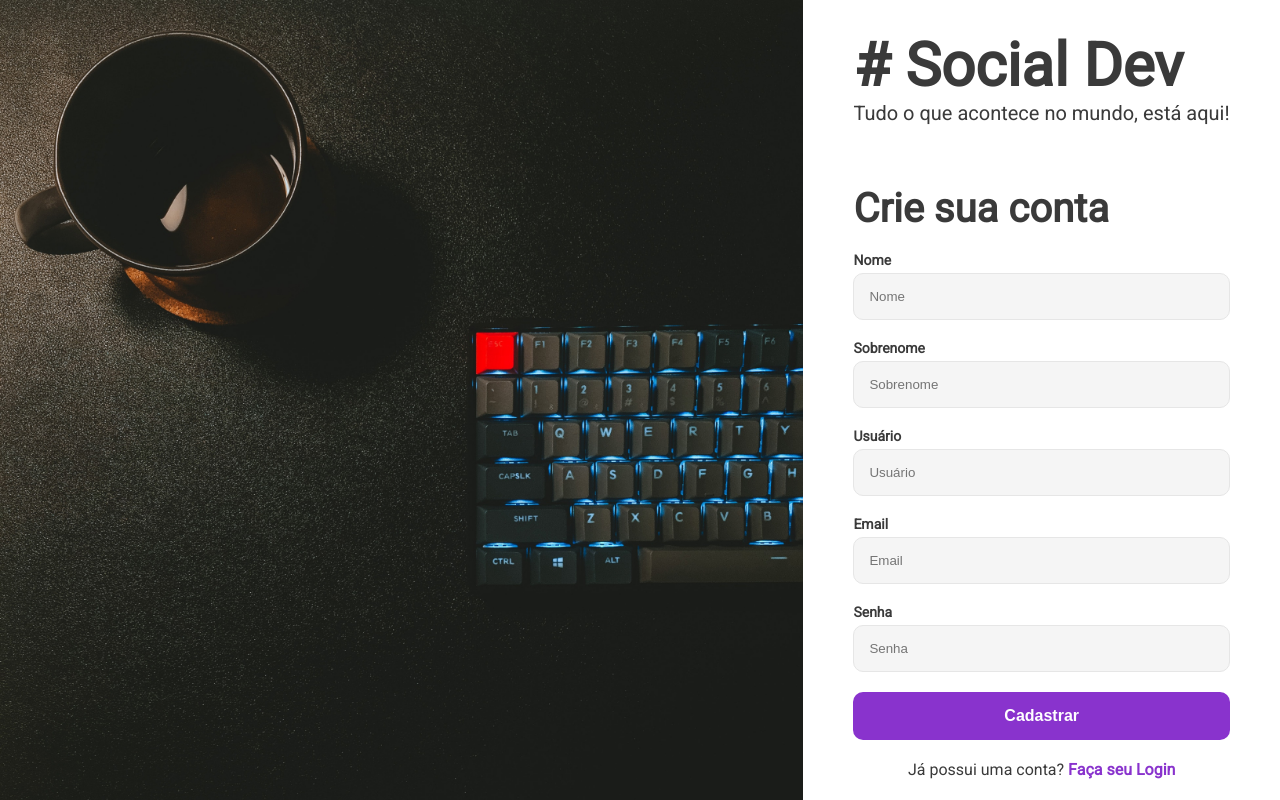
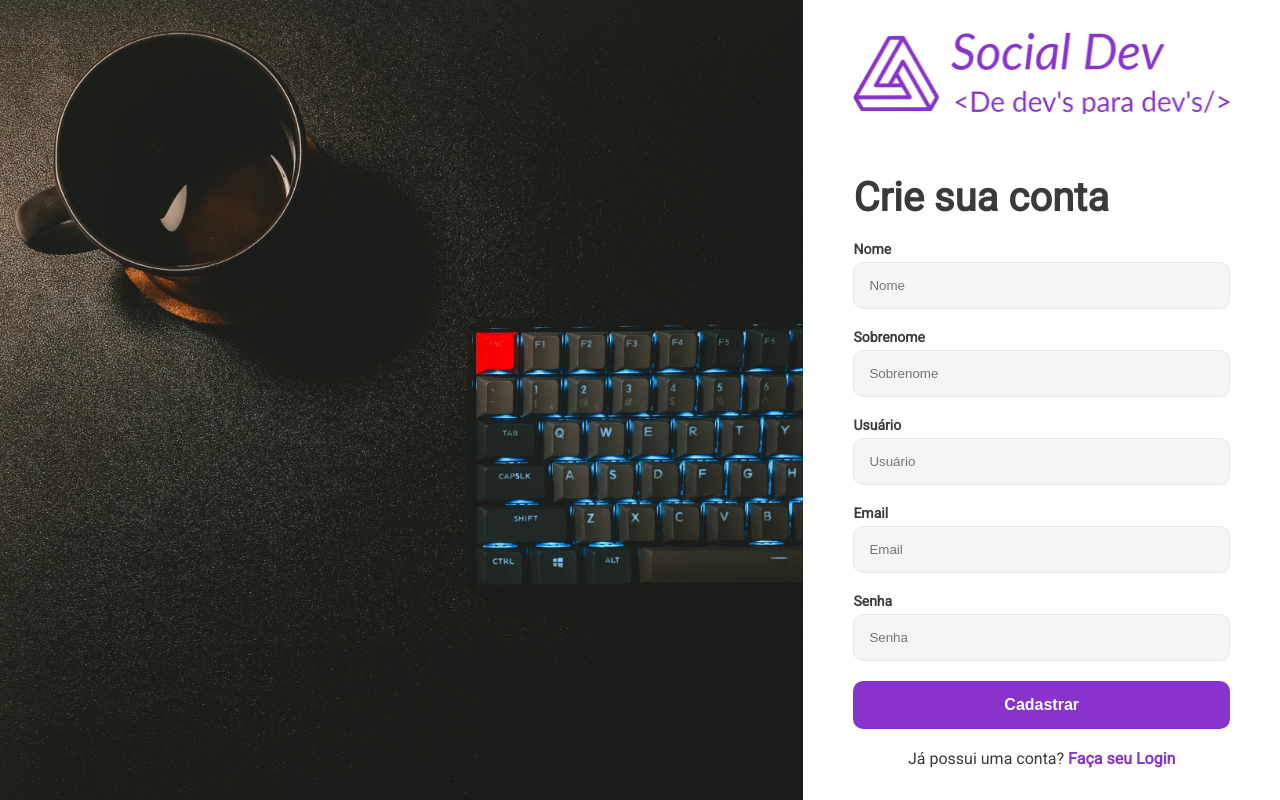
Before and after one commit to costagabriel99/social-dev, a Next.js app: page /signup in a window 1280 px wide. Built offline with nearby package versions, Linux system fonts and the light colour scheme.

Commit message:
Adicionado Logo Personalizada e fixado o header

```diff
--- a/pages/signup.jsx
+++ b/pages/signup.jsx
@@ -8,9 +8,8 @@ import { useState } from "react"
 
 import { signupSchema } from "../modules/user/user.schema"
 import ImageWithSpace from "../src/components/layout/ImageWithSpace"
-import H1 from "../src/components/typography/H1"
+import Logo from "../src/components/layout/Logo"
 import H2 from "../src/components/typography/H2"
-import H4 from "../src/components/typography/H4"
 import Button from "../src/components/inputs/Button"
 import Input from "../src/components/inputs/Input"
 
@@ -29,7 +28,6 @@ const Form = styled.form`
 const Text = styled.p`
     text-align: center;
 `
-
 function SignupPage () {
     const router = useRouter()
     const { control, handleSubmit, formState: {errors}, setError } = useForm({
@@ -56,8 +54,7 @@ function SignupPage () {
 
     return (
         <ImageWithSpace>
-            <H1># Social Dev</H1>
-            <H4>Tudo o que acontece no mundo, está aqui!</H4>
+            <Logo onClick={() => router.push('/login')}/>
             <FormContainer>
                 <H2>Crie sua conta</H2>
                 <Form onSubmit={handleSubmit(HandleForm)}>
--- /dev/null
+++ b/src/components/layout/Logo.jsx
@@ -0,0 +1,10 @@
+import styled from "styled-components"
+
+const StyledLogo = styled.img`
+    cursor: pointer;
+    margin: 0;
+    padding: 0;
+`
+export default function Logo(props){
+    return <StyledLogo src="/Social-Dev-logo.png" {...props}/>
+}
```
Also changed, not shown: pages/index.jsx (+0 -11 lines), pages/login.jsx (+2 -5 lines), src/components/layout/Navbar.jsx (+10 -4 lines), public/Social-Dev-logo.png (added).
